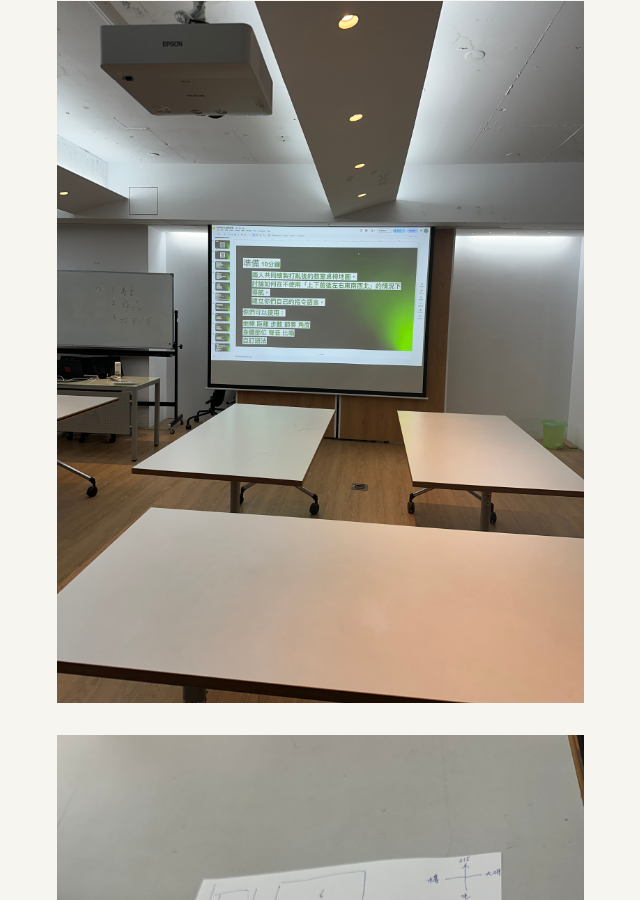
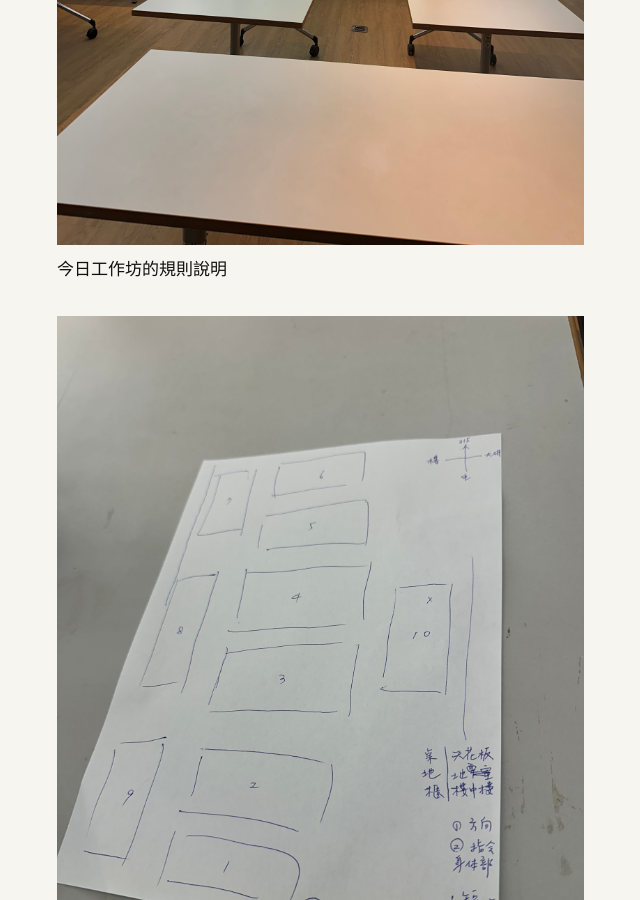
Before and after one commit to yunhanchan/fieldworkarchive, a Jekyll site: the page built from weeks/week-01.md, in a window 1280 px wide and 900 px high, scrolled down 1126 px. Shown: the whole window, without its empty margins (23-663 px from the left). Built offline with Jekyll 4.4.1, drawn with Linux system fonts in a browser that asks for light colours.

Commit message:
Update week-01.md

```diff
--- a/weeks/week-01.md
+++ b/weeks/week-01.md
@@ -12,6 +12,11 @@ permalink: /weeks/week-01/
 ## TRACE｜痕跡
 
 放入 1–3 張圖片，並為每張圖片寫下具體說明：何時、何地、發生了什麼，以及為什麼留下它。
+![共同繪製的教室導航地圖]({{ '/assets/images/0908-1.JPG' | relative_url }})
+今日工作坊的規則說明
+
+![共同繪製的教室導航地圖]({{ '/assets/images/0908-2.JPG' | relative_url }})
+我們這組的地圖和指令標記
 
 ## FRICTION｜摩擦
 
@@ -24,6 +29,3 @@ permalink: /weeks/week-01/
 ## NEXT MOVE｜下一步
 
 如果把這個發現轉化成工具、介面、規則、身體技術或作品，你下一步會測試什麼？
-
-![共同繪製的教室導航地圖]({{ '/assets/images/0908-1.JPG' | relative_url }})
-![共同繪製的教室導航地圖]({{ '/assets/images/0908-2.JPG' | relative_url }})
```
